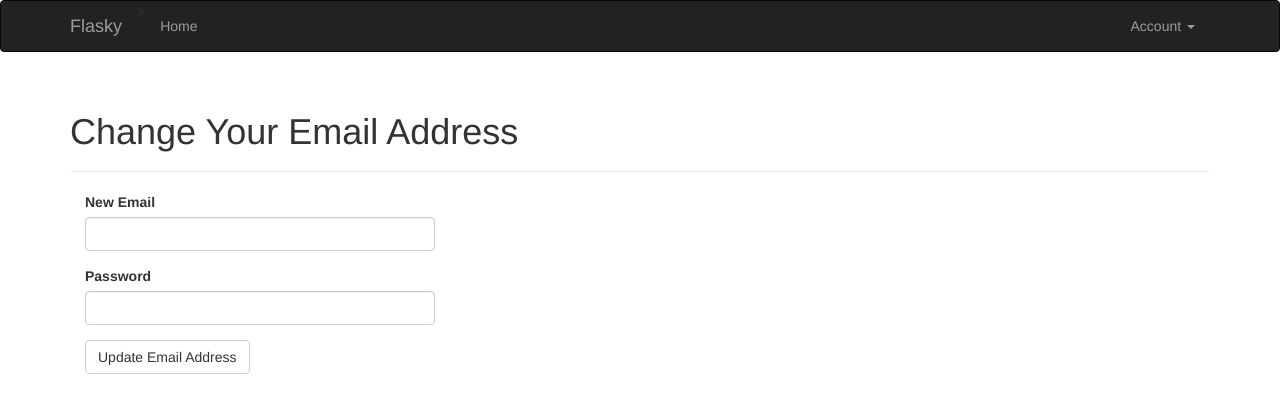
After one commit to tanny2015/Blog_Flask, a Flask app: page /auth/change-email in a window 1280 px wide. The commit adds this page. Shown: the top 413 px of the page. Run offline with Flask 2, Linux system fonts and the light colour scheme; a user stored in the database is signed in; some libraries are stand-ins or nearby versions.

Commit message:
8.邮箱地址更换(8h)

```diff
--- a/app/auth/forms.py
+++ b/app/auth/forms.py
@@ -59,3 +59,12 @@ class PasswordResetForm(FlaskForm):
     def validate_email(self, field):
         if User.query.filter_by(email=field.data).first() is None:
             raise ValidationError('Unknown email address.')
+
+class ChangeEmailForm(FlaskForm):
+    email = StringField('New Email', validators=[DataRequired(), Length(1,64), Email()])
+    password = PasswordField('Password', validators=[DataRequired()])
+    submit = SubmitField('Update Email Address')
+
+    def validate_email(selfs, filed):
+        if User.query.filter_by(email=filed.data).first():
+            raise ValidationError('Email already registered.')
--- a/app/auth/views.py
+++ b/app/auth/views.py
@@ -5,7 +5,7 @@ from .. import db
 from ..models import User
 from ..email import send_email
 from .forms import LoginForm, RegistrationForm, ChangePasswordForm, \
-    PasswordResetRequestForm, PasswordResetForm
+    PasswordResetRequestForm, PasswordResetForm, ChangeEmailForm
 
 
 @auth.before_app_request
@@ -133,3 +133,30 @@ def password_reset(token):
         else:
             return redirect(url_for('main.index'))
     return render_template('auth/reset_password.html', form=form)
+
+
+@auth.route('/change-email', methods=['GET', 'POST'])
+@login_required
+def change_email_request():
+    form = ChangeEmailForm()
+    if form.validate_on_submit():
+        if current_user.verify_password(form.password.data):
+            new_email = form.email.data
+            token = current_user.generate_email_change_token(new_email)
+            send_email(new_email, 'Confirm your email address',
+                       'auth/email/change_email', user=current_user, token=token)
+            flash('An email with instructions to confirm you new email address has been sent to you.')
+            return redirect(url_for('main.index'))
+        else:
+            flash('Invalid email or password.')
+    return render_template("auth/change_email.html", form=form)
+
+
+@auth.route('/change-email/<token>')
+@login_required
+def change_email(token):
+    if current_user.change_email(token):
+        flash('Your email address has been updated.')
+    else:
+        flash('Invalid request.')
+    return redirect(url_for('main.index'))
--- /dev/null
+++ b/app/templates/auth/change_email.html
@@ -0,0 +1,13 @@
+{% extends "base.html" %}
+{% import "bootstrap/wtf.html" as wtf %}
+
+{% block title %}Flasky - Change Email Address{% endblock %}
+
+{% block page_content %}
+<div class="page-header">
+    <h1>Change Your Email Address</h1>
+</div>
+<div class="col-md-4">
+    {{ wtf.quick_form(form) }}
+</div>
+{% endblock %}
--- a/app/templates/base.html
+++ b/app/templates/base.html
@@ -39,6 +39,7 @@
                     </a>
                     <ul class="dropdown-menu">
                         <li><a href="{{ url_for('auth.change_password') }}">Change Password</a> </li>
+                        <li><a href="{{ url_for('auth.change_email_request') }}">Change Email</a></li>
                         <li><a href="{{ url_for('auth.logout') }}">Log Out</a></li>
                     </ul>
                 </li>
```
Also changed, not shown: app/models.py (+22 -0 lines), app/templates/auth/email/change_email.html (added, +7 -0 lines), app/templates/auth/email/change_email.txt (added, +11 -0 lines), tests/test_user_model.py (+30 -1 lines), data-test.sqlite, data.sqlite, 4 other files.
